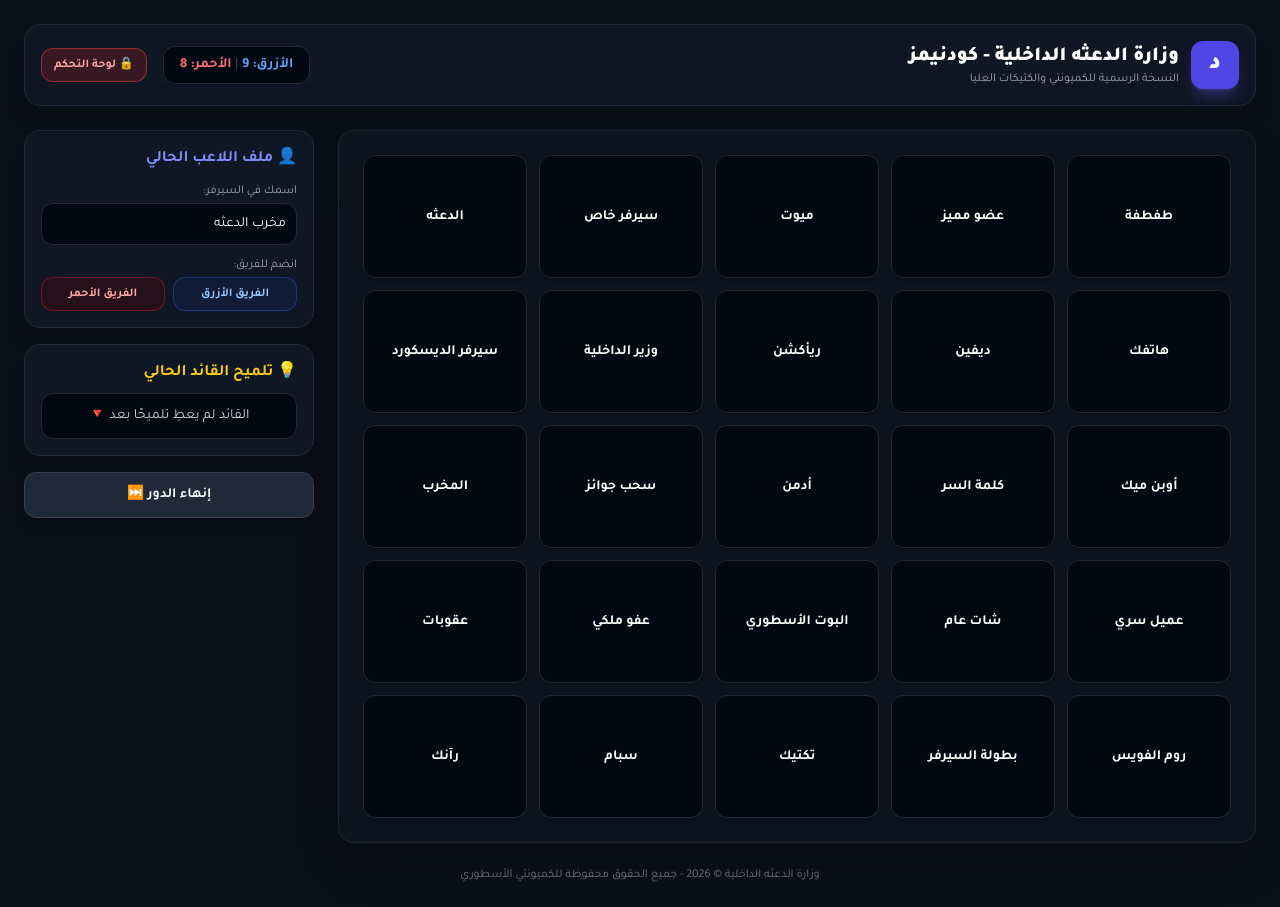
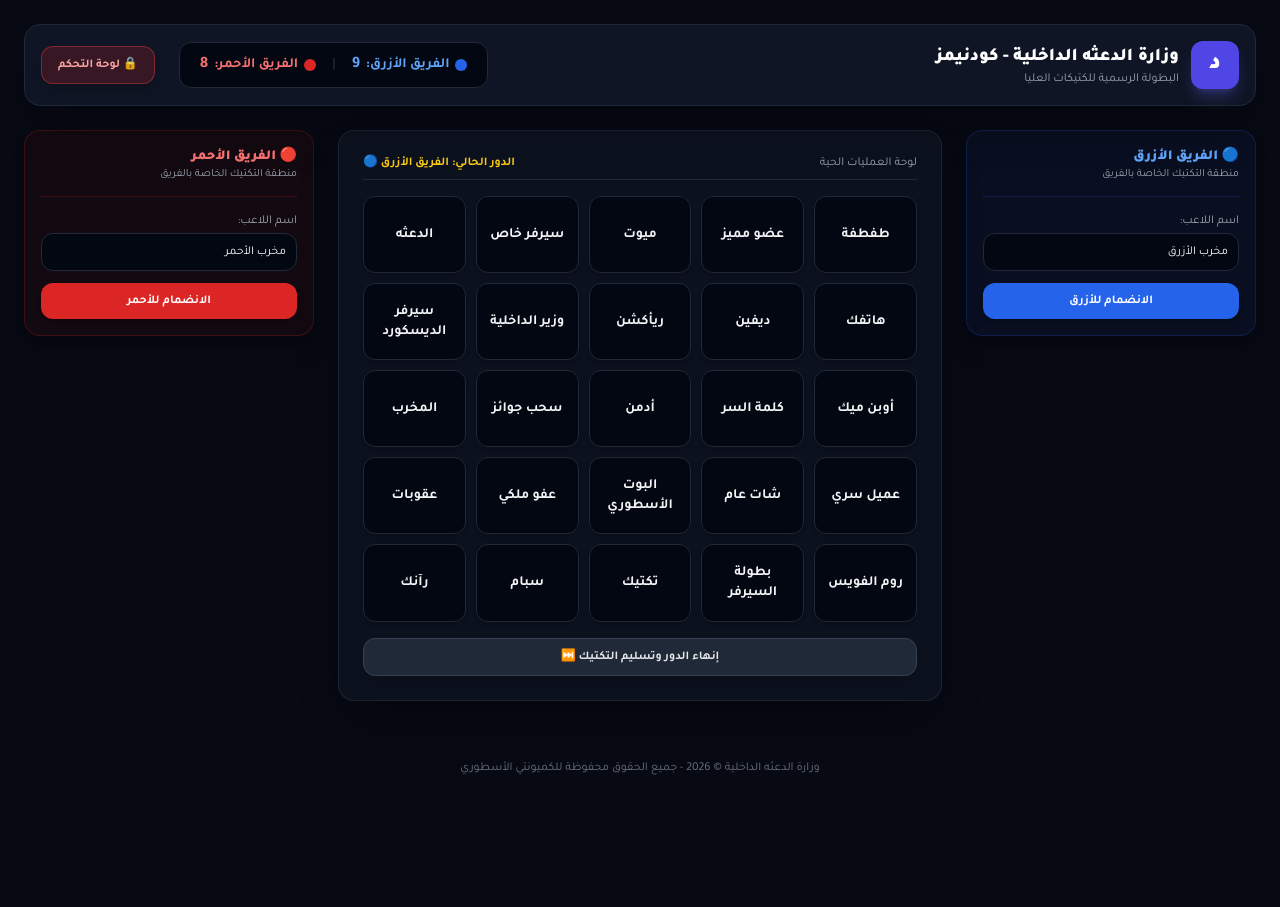
Before and after one commit to frhanbinnasser2000-star/aldahtha-codenames, a plain HTML site: page index.html in a window 1280 px wide. After the commit the page ends 800 px from the top, so only its background shows below. Drawn offline with nearby package versions, Linux system fonts and the light colour scheme.

Commit message:
Update index.html

```diff
--- a/index.html
+++ b/index.html
@@ -3,81 +3,92 @@
 <head>
     <meta charset="UTF-8">
     <meta name="viewport" content="width=device-width, initial-scale=1.0">
-    <title>كودنيمز - كميونتي الدعثه</title>
+    <title>كودنيمز - وزارة الدعثه الداخلية</title>
     <script src="https://cdn.tailwindcss.com"></script>
     <link href="https://fonts.googleapis.com/css2?family=Tajawal:wght@400;500;700;900&display=swap" rel="stylesheet">
     <style>
-        body { font-family: 'Tajawal', sans-serif; background-color: #0b0f19; color: #f3f4f6; }
-        .card-grid { display: grid; grid-template-columns: repeat(5, minmax(0, 1fr)); gap: 12px; }
-        @media (max-width: 768px) { .card-grid { grid-template-columns: repeat(3, minmax(0, 1fr)); } }
+        body { font-family: 'Tajawal', sans-serif; background-color: #070913; color: #f3f4f6; }
+        .card-grid { display: grid; grid-template-columns: repeat(5, minmax(0, 1fr)); gap: 10px; }
+        @media (max-width: 1024px) { .card-grid { grid-template-columns: repeat(3, minmax(0, 1fr)); } }
     </style>
 </head>
 <body class="min-h-screen flex flex-col justify-between p-4 md:p-6">
 
-    <!-- الهيدر -->
-    <header class="flex flex-col md:flex-row justify-between items-center bg-gray-900/80 border border-gray-800 p-4 rounded-2xl mb-6 shadow-xl backdrop-blur-md">
+    <!-- الهيدر العلوي -->
+    <header class="flex flex-col md:flex-row justify-between items-center bg-gray-900/90 border border-gray-800 p-4 rounded-2xl mb-6 shadow-2xl backdrop-blur-md">
         <div class="flex items-center gap-3 mb-3 md:mb-0">
-            <div class="w-12 h-12 bg-indigo-600 rounded-xl flex items-center justify-center font-black text-2xl shadow-lg shadow-indigo-500/30">د</div>
+            <div class="w-12 h-12 bg-indigo-600 rounded-xl flex items-center justify-center font-black text-2xl shadow-lg shadow-indigo-500/30 text-white">د</div>
             <div>
-                <h1 class="text-xl font-black text-white">وزارة الدعثه الداخلية - كودنيمز</h1>
-                <p class="text-xs text-gray-400">النسخة الرسمية للكميونتي والكتيكات العليا</p>
+                <h1 class="text-lg font-black text-white">وزارة الدعثه الداخلية - كودنيمز</h1>
+                <p class="text-xs text-gray-400">البطولة الرسمية للكتيكات العليا</p>
             </div>
         </div>
-        <div class="flex items-center gap-4">
-            <div class="bg-gray-950 px-4 py-2 rounded-xl border border-gray-800 text-sm">
-                <span class="text-blue-400 font-bold">الأزرق: <span id="blue-score">9</span></span>
-                <span class="text-gray-600"> | </span>
-                <span class="text-red-400 font-bold">الأحمر: <span id="red-score">8</span></span>
+
+        <div class="flex items-center gap-6">
+            <div class="flex items-center gap-4 bg-gray-950 px-5 py-2.5 rounded-xl border border-gray-800 text-sm">
+                <span class="text-blue-400 font-bold flex items-center gap-1.5"><span class="w-3 h-3 rounded-full bg-blue-600 inline-block"></span> الفريق الأزرق: <span id="blue-score" class="text-base">9</span></span>
+                <span class="text-gray-700">|</span>
+                <span class="text-red-400 font-bold flex items-center gap-1.5"><span class="w-3 h-3 rounded-full bg-red-600 inline-block"></span> الفريق الأحمر: <span id="red-score" class="text-base">8</span></span>
             </div>
-            <button onclick="openAdminLogin()" class="bg-red-600/20 border border-red-500/50 hover:bg-red-600 text-red-300 hover:text-white px-3 py-2 rounded-xl text-xs font-bold transition">🔒 لوحة التحكم</button>
+            <button onclick="openAdminLogin()" class="bg-red-600/20 border border-red-500/40 hover:bg-red-600 text-red-300 hover:text-white px-4 py-2.5 rounded-xl text-xs font-bold transition shadow-lg">🔒 لوحة التحكم</button>
         </div>
     </header>
 
-    <!-- محتوى اللعبة -->
-    <main class="flex-1 grid grid-cols-1 lg:grid-cols-4 gap-6 max-w-7xl mx-auto w-full">
-        <div class="lg:col-span-3 bg-gray-900/50 p-4 md:p-6 rounded-2xl border border-gray-800/80 shadow-2xl">
-            <div id="board" class="card-grid"></div>
+    <!-- محتوى اللعبة المنظم -->
+    <main class="flex-1 grid grid-cols-1 lg:grid-cols-4 gap-6 max-w-7xl mx-auto w-full items-start">
+
+        <!-- لوحة الفريق الأزرق (يسار) -->
+        <div class="bg-blue-950/20 border border-blue-900/40 p-4 rounded-2xl shadow-xl space-y-4">
+            <div class="border-b border-blue-900/40 pb-3">
+                <h2 class="font-black text-blue-400 text-sm flex items-center gap-2">🔵 الفريق الأزرق</h2>
+                <p class="text-[11px] text-gray-400">منطقة التكتيك الخاصة بالفريق</p>
+            </div>
+            <div class="space-y-3 text-xs">
+                <div>
+                    <label class="block text-gray-400 mb-1">اسم اللاعب:</label>
+                    <input type="text" id="player-name-blue" value="مخرب الأزرق" class="w-full bg-gray-950 border border-gray-800 rounded-xl p-2.5 text-white focus:outline-none focus:border-blue-500">
+                </div>
+                <button onclick="joinTeam('blue')" class="w-full py-2.5 rounded-xl bg-blue-600 hover:bg-blue-500 text-white font-bold transition shadow-md">الانضمام للأزرق</button>
+            </div>
         </div>
 
-        <div class="space-y-4">
-            <div class="bg-gray-900/80 border border-gray-800 p-4 rounded-2xl shadow-xl">
-                <h2 class="font-bold text-base mb-3 text-indigo-400">👤 ملف اللاعب الحالي</h2>
-                <div class="space-y-3 text-sm">
-                    <div>
-                        <label class="block text-xs text-gray-400 mb-1">اسمك في السيرفر:</label>
-                        <input type="text" id="player-name" value="مخرب الدعثه" class="w-full bg-gray-950 border border-gray-800 rounded-xl p-2.5 text-white text-sm focus:outline-none focus:border-indigo-500">
-                    </div>
-                    <div>
-                        <label class="block text-xs text-gray-400 mb-1">انضم للفريق:</label>
-                        <div class="grid grid-cols-2 gap-2">
-                            <button onclick="setTeam('blue')" id="btn-blue" class="py-2 rounded-xl border border-blue-600/40 bg-blue-950/40 text-blue-300 font-bold text-xs transition">الفريق الأزرق</button>
-                            <button onclick="setTeam('red')" id="btn-red" class="py-2 rounded-xl border border-red-600/40 bg-red-950/40 text-red-300 font-bold text-xs transition">الفريق الأحمر</button>
-                        </div>
-                    </div>
-                </div>
+        <!-- لوحة الكلمات المركزية (المنتصف) -->
+        <div class="lg:col-span-2 bg-gray-900/60 p-4 md:p-6 rounded-2xl border border-gray-800/80 shadow-2xl">
+            <div class="flex justify-between items-center mb-4 pb-2 border-b border-gray-800 text-xs text-gray-400">
+                <span>لوحة العمليات الحية</span>
+                <span id="turn-indicator" class="text-yellow-400 font-bold">الدور الحالي: الفريق الأزرق 🎯</span>
             </div>
-
-            <div class="bg-gray-900/80 border border-gray-800 p-4 rounded-2xl shadow-xl">
-                <h2 class="font-bold text-base mb-2 text-yellow-400">💡 تلميح القائد الحالي</h2>
-                <div id="clue-display" class="bg-gray-950 border border-gray-800 p-3 rounded-xl text-center text-sm text-gray-300">
-                    القائد لم يعطِ تلميحًا بعد 🔻
-                </div>
-            </div>
-
-            <button onclick="endTurn()" class="w-full bg-gray-800 hover:bg-gray-700 border border-gray-700 py-3 rounded-xl font-bold text-sm transition shadow-lg">
-                إنهاء الدور ⏭️
+            <div id="board" class="card-grid"></div>
+            <button onclick="endTurn()" class="w-full mt-4 bg-gray-800 hover:bg-gray-700 border border-gray-700 py-2.5 rounded-xl font-bold text-xs transition shadow-lg text-gray-200">
+                إنهاء الدور وتسليم التكتيك ⏭️
             </button>
         </div>
+
+        <!-- لوحة الفريق الأحمر (يمين) -->
+        <div class="bg-red-950/20 border border-red-900/40 p-4 rounded-2xl shadow-xl space-y-4">
+            <div class="border-b border-red-900/40 pb-3">
+                <h2 class="font-black text-red-400 text-sm flex items-center gap-2">🔴 الفريق الأحمر</h2>
+                <p class="text-[11px] text-gray-400">منطقة التكتيك الخاصة بالفريق</p>
+            </div>
+            <div class="space-y-3 text-xs">
+                <div>
+                    <label class="block text-gray-400 mb-1">اسم اللاعب:</label>
+                    <input type="text" id="player-name-red" value="مخرب الأحمر" class="w-full bg-gray-950 border border-gray-800 rounded-xl p-2.5 text-white focus:outline-none focus:border-red-500">
+                </div>
+                <button onclick="joinTeam('red')" class="w-full py-2.5 rounded-xl bg-red-600 hover:bg-red-500 text-white font-bold transition shadow-md">الانضمام للأحمر</button>
+            </div>
+        </div>
+
     </main>
 
-    <!-- نافذة تسجيل الدخول للوحة التحكم (مخفية افتراضياً) -->
+    <!-- نافذة تسجيل الدخول للوحة التحكم -->
     <div id="admin-modal" class="fixed inset-0 bg-black/80 backdrop-blur-sm hidden items-center justify-center p-4 z-50">
         <div class="bg-gray-900 border border-gray-800 p-6 rounded-2xl w-full max-w-md shadow-2xl relative">
             <button onclick="closeAdminLogin()" class="absolute top-4 left-4 text-gray-400 hover:text-white font-bold">✕</button>
             <div class="w-12 h-12 bg-red-600/20 border border-red-500 text-red-400 rounded-xl flex items-center justify-center mb-3 text-xl font-bold">🔒</div>
             <h2 class="text-lg font-black mb-1 text-white">منطقة الإدارة السرية</h2>
-            <p class="text-xs text-gray-400 mb-4">أدخل الرقم السري للتحكم باللعبة (الافتراضي: aldahtha2026)</p>
-            <input type="password" id="admin-pass" placeholder="الرقم السري" class="w-full bg-gray-950 border border-gray-800 rounded-xl p-3 text-center text-white text-sm mb-3 focus:outline-none focus:border-red-500">
+            <p class="text-xs text-gray-400 mb-4">الرقم السري الافتراضي: <span class="text-yellow-400 font-mono">aldahtha2026</span></p>
+            <input type="password" id="admin-pass" placeholder="أدخل الرقم السري" class="w-full bg-gray-950 border border-gray-800 rounded-xl p-3 text-center text-white text-sm mb-3 focus:outline-none focus:border-red-500">
             <button onclick="verifyAdmin()" class="w-full bg-red-600 hover:bg-red-500 text-white font-bold py-2.5 rounded-xl transition text-sm">دخول المشرف</button>
 
             <div id="admin-controls" class="hidden mt-6 pt-4 border-t border-gray-800 space-y-3">
@@ -119,7 +130,7 @@
             gameState.words.forEach((word, index) => {
                 const card = document.createElement('div');
                 card.className = `aspect-[4/3] flex items-center justify-center p-2 text-center rounded-xl font-bold text-xs md:text-sm cursor-pointer transition select-none border shadow-md ${
-                    gameState.revealed[index] ? 'bg-gray-800 text-gray-400 border-gray-700 opacity-60' : 'bg-gray-950 text-white border-gray-800 hover:border-indigo-500 hover:scale-[1.02]'
+                    gameState.revealed[index] ? 'bg-gray-800 text-gray-500 border-gray-700 opacity-50' : 'bg-gray-950 text-gray-100 border-gray-800 hover:border-indigo-500 hover:scale-[1.02]'
                 }`;
                 card.innerText = word;
                 card.onclick = () => {
@@ -132,16 +143,17 @@
             });
             document.getElementById('blue-score').innerText = gameState.blueScore;
             document.getElementById('red-score').innerText = gameState.redScore;
+            document.getElementById('turn-indicator').innerText = `الدور الحالي: ${gameState.currentTeam === 'blue' ? 'الفريق الأزرق 🔵' : 'الفريق الأحمر 🔴'}`;
         }
 
-        function setTeam(team) {
-            document.getElementById('btn-blue').className = `py-2 rounded-xl border font-bold text-xs transition ${team === 'blue' ? 'bg-blue-600 text-white border-blue-500 shadow-lg shadow-blue-600/30' : 'border-blue-600/40 bg-blue-950/40 text-blue-300'}`;
-            document.getElementById('btn-red').className = `py-2 rounded-xl border font-bold text-xs transition ${team === 'red' ? 'bg-red-600 text-white border-red-500 shadow-lg shadow-red-600/30' : 'border-red-600/40 bg-red-950/40 text-red-300'}`;
+        function joinTeam(team) {
+            const name = team === 'blue' ? document.getElementById('player-name-blue').value : document.getElementById('player-name-red').value;
+            alert(`تم تسجيل انضمام (${name}) إلى ${team === 'blue' ? 'الفريق الأزرق 🔵' : 'الفريق الأحمر 🔴'}`);
         }
 
         function endTurn() {
             gameState.currentTeam = gameState.currentTeam === 'blue' ? 'red' : 'blue';
-            alert('انتقل الدور إلى الفريق الآخر!');
+            renderBoard();
         }
 
         function openAdminLogin() {
```
